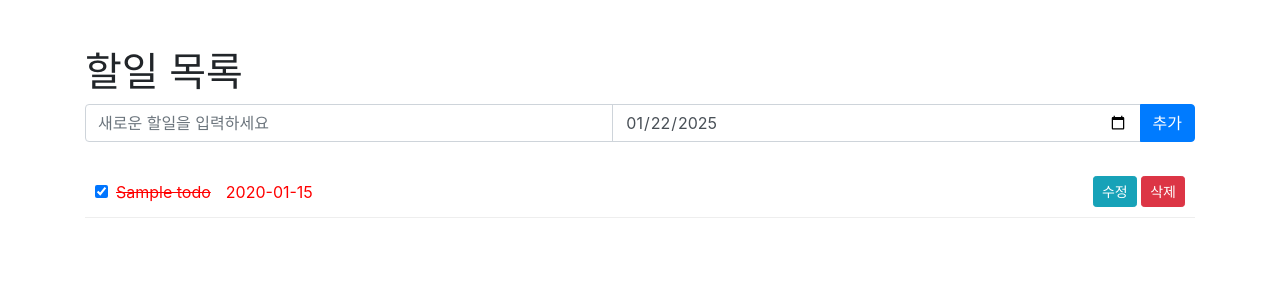
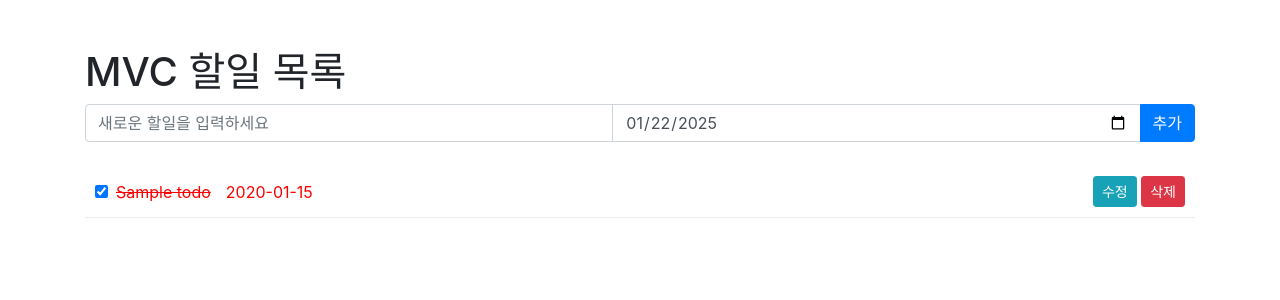
Before and after one commit to junhyuk000/Flask_ToDo, a Flask app: page / in a window 1280 px wide. Shown: the part 76-376 px from the top of the page. Run offline with Flask 3, Linux system fonts and the light colour scheme; tables that the repository leaves empty hold one stand-in row (values such as "Sample post"); some libraries are stand-ins or nearby versions.

Commit message:
제목수정

```diff
--- a/templates/index2.html
+++ b/templates/index2.html
@@ -71,7 +71,7 @@
         </div>
     </header>
     <div class="container mt-5">
-        <h1>할일 목록</h1>
+        <h1>MVC 할일 목록</h1>
 
         <div class="input-group mb-3">
             <input type="text" id="todoInput" class="form-control" placeholder="새로운 할일을 입력하세요">
```
